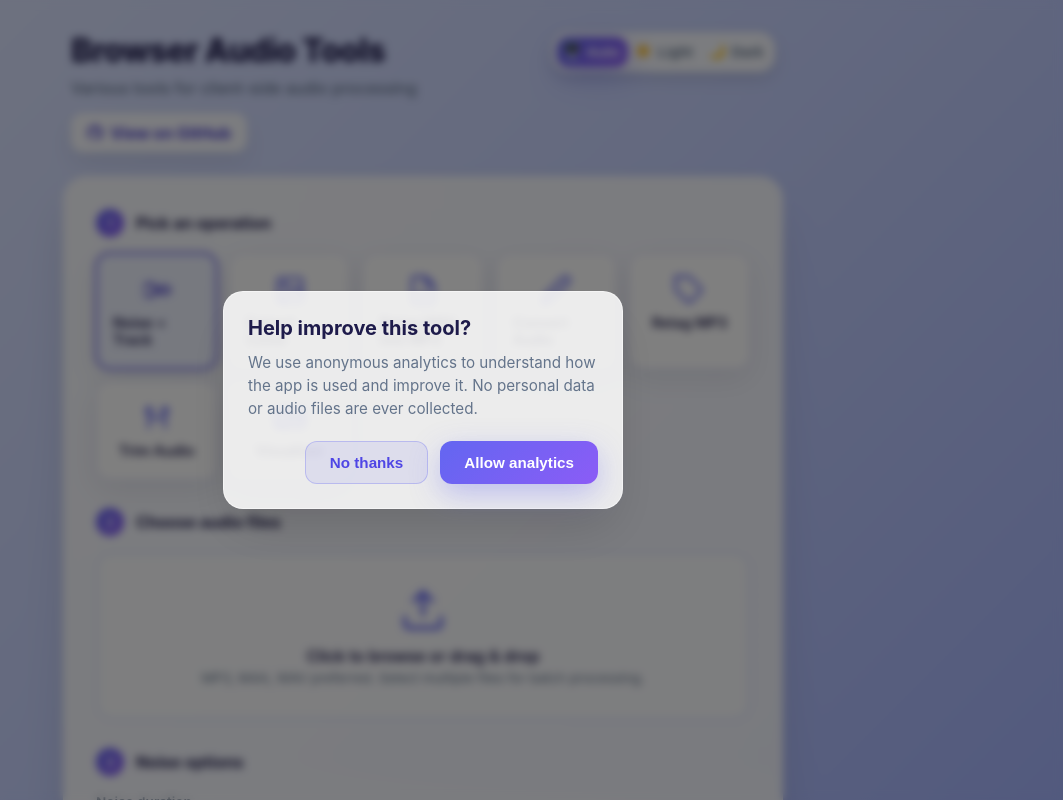
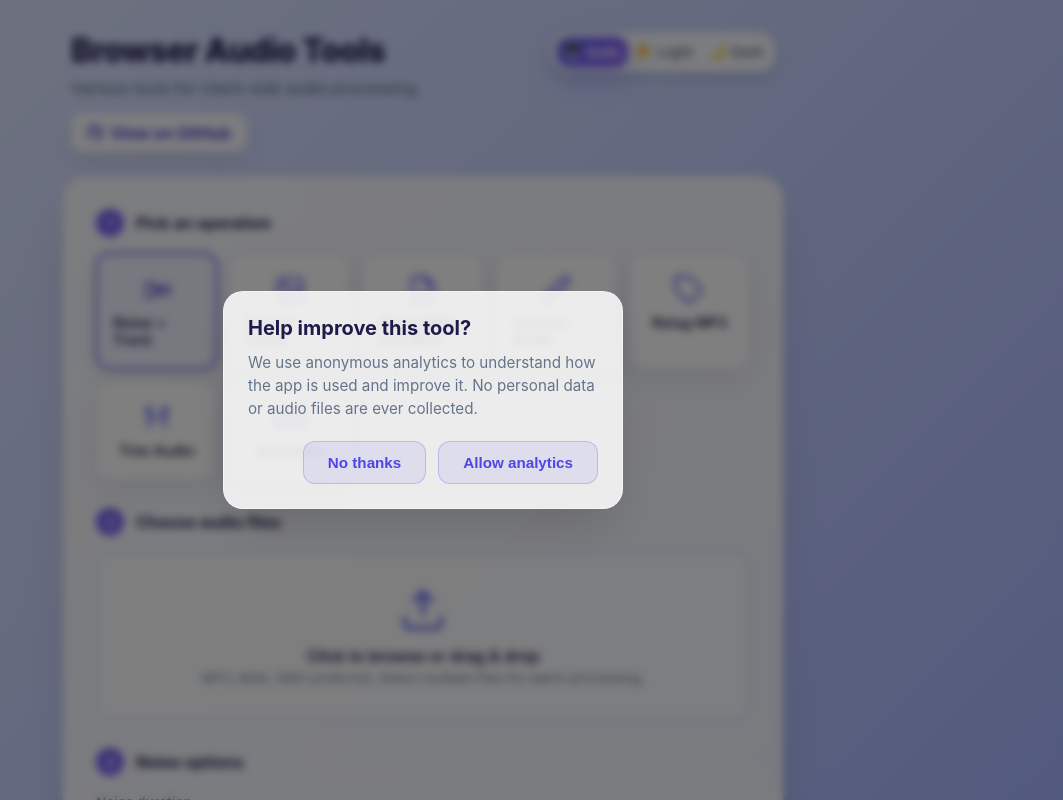
Before and after one commit to D3SOX/browser-audio-tools, a React (Vite) app: page / in a window 1280 px wide. Shown: the top 800 px of the page, without its empty margins (217-1280 px from the left). Built offline with nearby package versions, Linux system fonts and the light colour scheme.

Commit message:
fix: make the allow button the same color, I dont support Dark design patterns

```diff
--- a/src/frontend/components/AnalyticsConsentModal.tsx
+++ b/src/frontend/components/AnalyticsConsentModal.tsx
@@ -16,7 +16,7 @@ export function AnalyticsConsentModal({ onAccept, onDecline }: Props) {
           <button type="button" className="btn btn-secondary" onClick={onDecline}>
             No thanks
           </button>
-          <button type="button" className="btn btn-primary" onClick={onAccept}>
+          <button type="button" className="btn btn-secondary" onClick={onAccept}>
             Allow analytics
           </button>
         </div>
```
